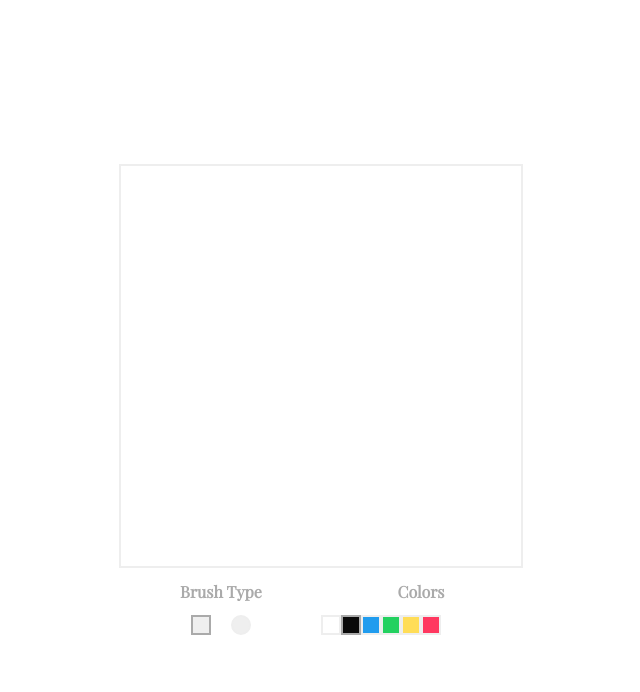
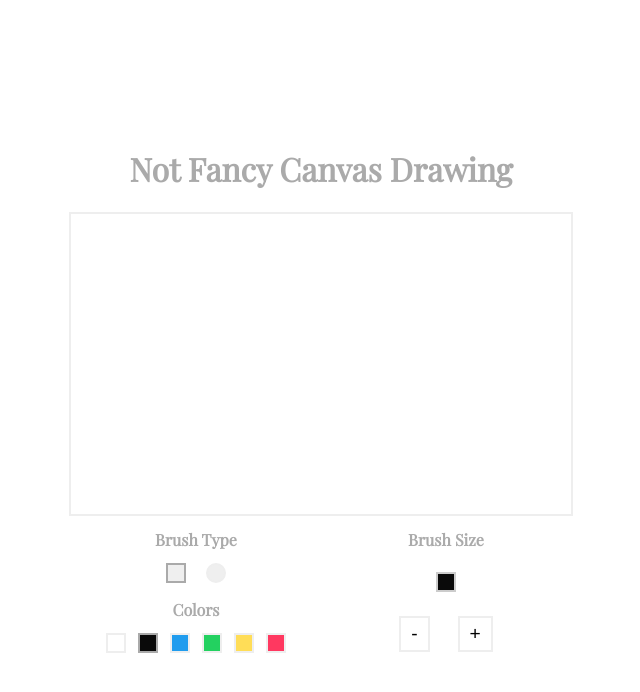
Before and after one commit to rfoel/not-fancy-canvas-drawing, a React (Create React App) app: page / in a window 1280 px wide. Shown: the top 692 px of the page, without its empty margins (319-959 px from the left). Built offline with nearby package versions, Linux system fonts and the light colour scheme.

Commit message:
Fix canvas cursor

```diff
--- a/public/index.html
+++ b/public/index.html
@@ -1,40 +1,23 @@
 <!DOCTYPE html>
 <html lang="en">
+
 <head>
   <meta charset="utf-8">
   <meta name="viewport" content="width=device-width, initial-scale=1, shrink-to-fit=no">
-    <meta name="theme-color" content="#000000">
-    <!--
-      manifest.json provides metadata used when your web app is added to the
-      homescreen on Android. See https://developers.google.com/web/fundamentals/engage-and-retain/web-app-manifest/
-    -->
+  <meta name="theme-color" content="#ffffff">
+
   <link rel="manifest" href="%PUBLIC_URL%/manifest.json">
   <link rel="shortcut icon" href="%PUBLIC_URL%/favicon.ico">
-    <!--
-      Notice the use of %PUBLIC_URL% in the tags above.
-      It will be replaced with the URL of the `public` folder during the build.
-      Only files inside the `public` folder can be referenced from the HTML.
 
-      Unlike "/favicon.ico" or "favicon.ico", "%PUBLIC_URL%/favicon.ico" will
-      work correctly both with client-side routing and a non-root public URL.
-      Learn how to configure a non-root public URL by running `npm run build`.
-    -->
-    <title>React App</title>
+  <title>Not Fancy Canvas Drawing</title>
 </head>
+
 <body>
   <noscript>
     You need to enable JavaScript to run this app.
   </noscript>
   <div id="root"></div>
-    <!--
-      This HTML file is a template.
-      If you open it directly in the browser, you will see an empty page.
 
-      You can add webfonts, meta tags, or analytics to this file.
-      The build step will place the bundled scripts into the <body> tag.
+</body>
 
-      To begin the development, run `npm start` or `yarn start`.
-      To create a production bundle, use `npm run build` or `yarn build`.
-    -->
-  </body>
 </html>
--- a/src/App.js
+++ b/src/App.js
@@ -3,6 +3,7 @@ import styled from 'styled-components';
 
 import Canvas from './Canvas';
 import Brushes from './Brushes';
+import BrushSize from './BrushSize';
 import Colors from './Colors';
 
 const AppWrapper = styled.div`
@@ -12,24 +13,41 @@ const AppWrapper = styled.div`
   flex-direction: column;
   width: 100%;
   height: 100%;
+
+  h1 {
+    color: #aaa;
+    font-size: 2rem;
+    text-align: center;
+  }
 `;
 
 const OptionsWrapper = styled.div`
   display: flex;
-  width: 400px;
+  flex-wrap: wrap;
+  width: 500px;
   > div {
-    flex: 1;
+    flex: 0 50%;
+    margin 0 auto 20px auto;
   }
 `;
 
 class App extends Component {
   state = {
     selectedColor: '#0a0a0a',
-    brush: 'square'
+    brush: 'square',
+    size: 16
   };
 
   handleBrushChange = brush => {
     this.setState({ brush });
+  };
+
+  handleBrushSizeChange = add => {
+    let { size } = this.state;
+    if ((size < 60 && add) || (size > 6 && !add)) {
+      size += add ? 10 : -10;
+    }
+    this.setState({ size });
   };
 
   handleSelectedColorChange = selectedColor => {
@@ -37,17 +55,26 @@ class App extends Component {
   };
 
   render() {
-    const { brush, selectedColor } = this.state;
+    const { brush, size, selectedColor } = this.state;
 
     return (
       <AppWrapper>
-        <Canvas brush={brush} selectedColor={selectedColor} />
+        <h1>Not Fancy Canvas Drawing</h1>
+        <Canvas brush={brush} size={size} selectedColor={selectedColor} />
         <OptionsWrapper>
-          <Brushes brush={brush} onBrushChange={this.handleBrushChange} />
-          <Colors
+          <div>
+            <Brushes brush={brush} onBrushChange={this.handleBrushChange} />
+            <Colors
+              brush={brush}
+              selectedColor={selectedColor}
+              onSelectedColorChange={this.handleSelectedColorChange}
+            />
+          </div>
+          <BrushSize
             brush={brush}
+            size={size}
             selectedColor={selectedColor}
-            onSelectedColorChange={this.handleSelectedColorChange}
+            onBrushSizeChange={this.handleBrushSizeChange}
           />
         </OptionsWrapper>
       </AppWrapper>
--- /dev/null
+++ b/src/BrushSize.js
@@ -0,0 +1,95 @@
+import React from 'react';
+import PropTypes from 'prop-types';
+import styled from 'styled-components';
+
+import { SquareBrush, RoundBrush } from './Brushes';
+
+const BrushSizeWrapper = styled.div`
+  display: flex;
+  flex-direction: column;
+  width: 100%;
+  text-align: center;
+
+  h2 {
+    flex: 1;
+    color: #aaa;
+    font-size: 1rem;
+    text-align: center;
+  }
+`;
+
+const BrushWrapper = styled.div`
+  flex: 0 50%;
+  display: flex;
+  justify-content: center;
+  align-items: center;
+  margin-bottom: 15px;
+  height: 100px;
+
+  > button {
+    background: ${prop => prop.background};
+    cursor: default;
+    border-color: #ccc;
+    width: ${prop => prop.size}px;
+    height: ${prop => prop.size}px;
+    box-sizing: content-box;
+    &:hover {
+      border-color: #ccc;
+    }
+  }
+`;
+
+const ButtonsWrapper = styled.div`
+  flex: 50% 0;
+`;
+
+const StyledButton = styled.button`
+  display: inline-block;
+  padding: 5px 10px;
+  border: 2px solid #eee;
+  margin: 0 14px;
+  outline: none;
+  cursor: pointer;
+  font-size: 1.2rem;
+  background: #fff;
+
+  &:hover {
+    background: #eee;
+    border-color: #ccc;
+  }
+
+  &:active {
+    background: #ddd;
+    border-color: #bbb;
+  }
+`;
+
+const BrushSize = props => {
+  const { brush, size, selectedColor, onBrushSizeChange } = props;
+
+  return (
+    <BrushSizeWrapper>
+      <h2>Brush Size</h2>
+      <BrushWrapper size={size} background={selectedColor}>
+        {brush === 'square' ? <SquareBrush /> : <RoundBrush />}
+      </BrushWrapper>
+      <ButtonsWrapper>
+        <StyledButton type="button" onClick={() => onBrushSizeChange(false)}>
+          -
+        </StyledButton>
+        <StyledButton type="button" onClick={() => onBrushSizeChange(true)}>
+          +
+        </StyledButton>
+      </ButtonsWrapper>
+    </BrushSizeWrapper>
+  );
+};
+
+BrushSize.propTypes = {
+  brush: PropTypes.string.isRequired,
+  size: PropTypes.number.isRequired,
+  selectedColor: PropTypes.string.isRequired,
+  onBrushSizeChange: PropTypes.func.isRequired
+};
+
+export default BrushSize;
--- a/src/Brushes.js
+++ b/src/Brushes.js
@@ -14,7 +14,7 @@ const BrushesWrapper = styled.div`
   }
 `;
 
-const SquareBrush = styled.button`
+export const SquareBrush = styled.button`
   display: inline-block;
   width: 20px;
   height: 20px;
@@ -22,6 +22,7 @@ const SquareBrush = styled.button`
   margin: 0 10px;
   outline: none;
   cursor: pointer;
+  padding: 0;
 
   &:hover {
     border-color: #ccc;
@@ -30,7 +31,7 @@ const SquareBrush = styled.button`
   ${prop => prop.active && 'border-color: #aaa;'};
 `;
 
-const RoundBrush = styled(SquareBrush)`
+export const RoundBrush = styled(SquareBrush)`
   border-radius: 50%;
 `;
 
--- a/src/Canvas.js
+++ b/src/Canvas.js
@@ -2,13 +2,15 @@ import React, { Component } from 'react';
 import PropTypes from 'prop-types';
 import styled from 'styled-components';
 
+import { SquareBrush } from './Brushes';
+
 const CanvasWrapper = styled.div`
-  width: 400px;
-  height: 400px;
+  width: 500px;
+  height: 300px;
   border: 2px solid #eee;
   cursor: none;
 
-  canvas:hover + div {
+  canvas:hover + button {
     opacity: 1;
   }
   canvas:active + div {
@@ -16,20 +18,23 @@ const CanvasWrapper = styled.div`
   }
 `;
 
-const StyledCursor = styled.div`
+const StyledCursor = styled(SquareBrush)`
   position: fixed;
   top: 0;
   left: 0;
-  width: 10px;
-  height: 10px;
+  width: ${prop => prop.size}px;
+  height: ${prop => prop.size}px;
   box-sizing: content-box;
   border: 2px solid #eee;
   pointer-events: none;
   user-select: none;
   cursor: none;
   opacity: 0;
+  margin: 0;
+  padding: 0;
   transition: opacity 100ms;
   background: ${prop => prop.background};
+  transform: translate(-50%, -50%);
 
   ${prop => prop.round && 'border-radius: 50%;'};
 `;
@@ -59,20 +64,20 @@ class Canvas extends Component {
   };
 
   handleOnMouseMove = event => {
-    const { brush, selectedColor } = this.props;
+    const { brush, size, selectedColor } = this.props;
 
     event.persist();
     const { offsetX, offsetY, isDrawing } = this.state;
     const x = event.pageX - event.target.offsetLeft;
     const y = event.pageY - event.target.offsetTop;
-    this.cursor.current.style.top = `${event.pageY - 7}px`;
-    this.cursor.current.style.left = `${event.pageX - 7}px`;
+    this.cursor.current.style.top = `${event.pageY}px`;
+    this.cursor.current.style.left = `${event.pageX}px`;
     if (!isDrawing) return;
     const ctx = this.canvas.current.getContext('2d');
     ctx.strokeStyle = selectedColor;
     ctx.lineJoin = brush;
     ctx.lineCap = brush;
-    ctx.lineWidth = 10;
+    ctx.lineWidth = size;
     ctx.beginPath();
     ctx.moveTo(offsetX, offsetY);
     ctx.lineTo(x, y);
@@ -84,19 +89,24 @@ class Canvas extends Component {
   };
 
   render() {
-    const { brush, selectedColor } = this.props;
+    const { brush, size, selectedColor } = this.props;
     return (
       <CanvasWrapper>
         <canvas
-          width="400px"
-          height="400px"
+          width="500px"
+          height="300px"
           ref={this.canvas}
           onMouseDown={e => this.handleOnMouseDown(e)}
           onMouseMove={e => this.handleOnMouseMove(e)}
           onMouseUp={e => this.handleOnMouseUp(e)}
           onMouseLeave={e => this.handleOnMouseUp(e)}
         />
-        <StyledCursor round={brush === 'round'} background={selectedColor} innerRef={this.cursor} />
+        <StyledCursor
+          round={brush === 'round'}
+          size={size}
+          background={selectedColor}
+          innerRef={this.cursor}
+        />
       </CanvasWrapper>
     );
   }
@@ -104,6 +114,7 @@ class Canvas extends Component {
 
 Canvas.propTypes = {
   brush: PropTypes.string.isRequired,
+  size: PropTypes.number.isRequired,
   selectedColor: PropTypes.string.isRequired
 };
 
--- a/src/Colors.js
+++ b/src/Colors.js
@@ -3,6 +3,8 @@ import PropTypes from 'prop-types';
 import styled from 'styled-components';
 
 const ColorsWrapper = styled.div`
+  text-align: center;
+
   h2 {
     flex: 1;
     color: #aaa;
@@ -14,7 +16,7 @@ const ColorsWrapper = styled.div`
 const Color = styled.button`
   width: 20px;
   height: 20px;
-  margin: 0 px;
+  margin: 0 6px;
   border: 2px solid #eee;
   outline: none;
   cursor: pointer;
```
Lines whose indentation alone changed are shown as unchanged.
